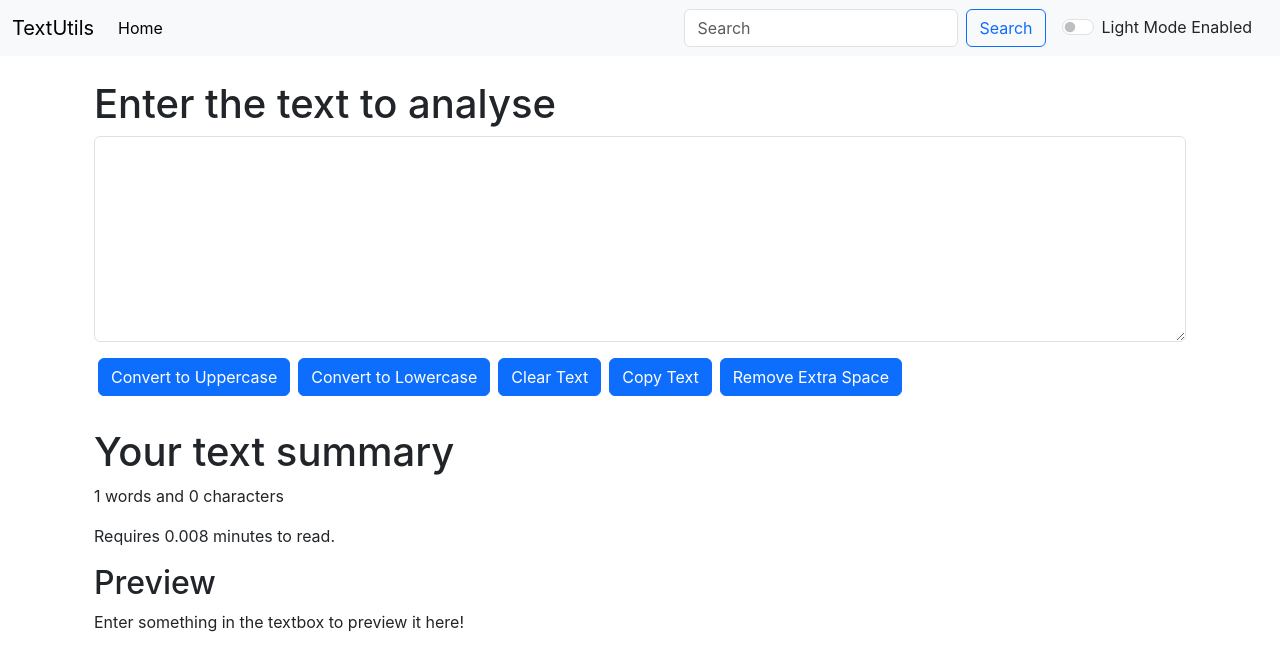
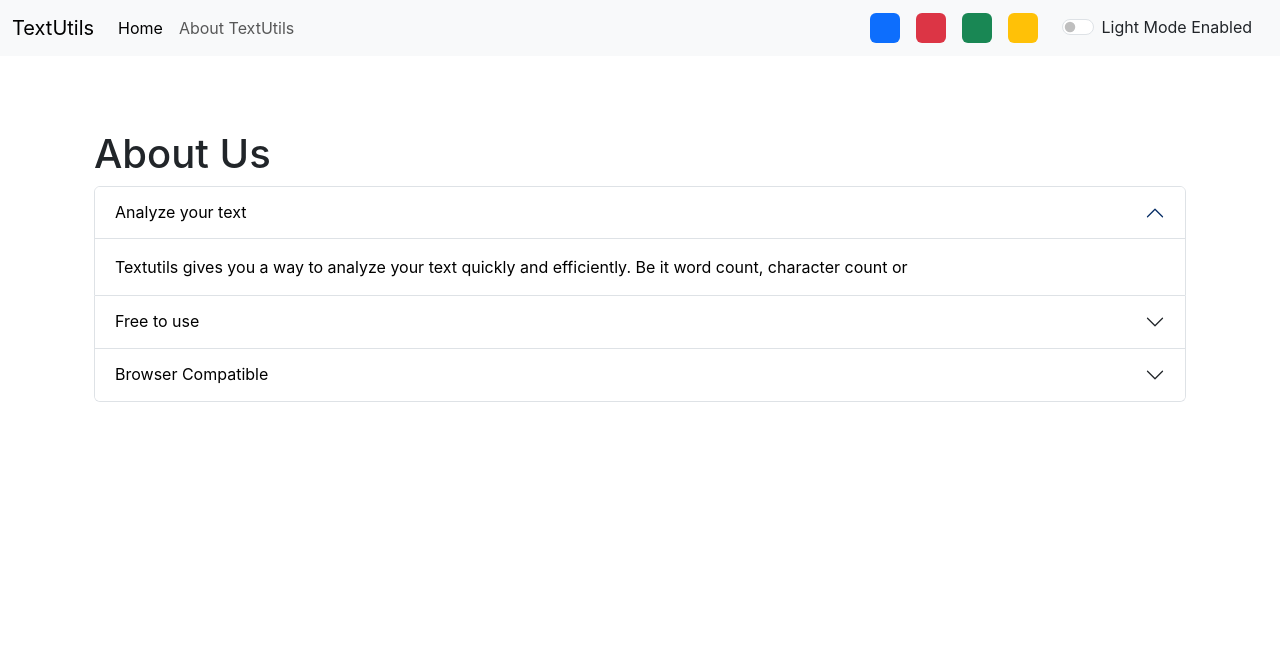
Before and after one commit to Mridulbirla13/TextUtils, a React (Create React App) app: page /about in a window 1280 px wide. Shown: the top 670 px of the page. Built offline with nearby package versions, Linux system fonts and the light colour scheme.

Commit message:
Completed video 19

```diff
--- a/src/App.js
+++ b/src/App.js
@@ -1,9 +1,9 @@
-// import About from './components/About';
+import About from './components/About';
 import Alert from './components/Alert';
 import Navbar from './components/Navbar';
 import TextForm from './components/TextForm';
 import React, { useState } from 'react'
-// import { BrowserRouter, Route, Routes } from "react-router-dom";
+import { BrowserRouter, Route, Routes } from "react-router-dom";
 
 
 function App() {
@@ -19,7 +19,19 @@ function App() {
     }, 1500);
   }
 
-  const toggleMode = ()=>{
+  const removeBodyClasses = ()=>{
+    document.body.classList.remove('bg-light');
+    document.body.classList.remove('bg-dark');
+    document.body.classList.remove('bg-danger');
+    document.body.classList.remove('bg-primary');
+    document.body.classList.remove('bg-success');
+    document.body.classList.remove('bg-warning');
+  }
+
+  const toggleMode = (cls)=>{
+    removeBodyClasses();
+    console.log(cls);
+    document.body.classList.add('bg-'+cls)
     if(mode === 'light'){
       setMode('dark');
       document.body.style.backgroundColor = '#31363F';
@@ -36,19 +48,19 @@ function App() {
   }
   return (
     <>
-    {/* <BrowserRouter> */}
+    <BrowserRouter>
       <Navbar title ="TextUtils" aboutText = "About TextUtils" mode ={mode} toggleMode = {toggleMode}/>
     	<Alert alert = {alert}/>
       <div className="container my-4">
         {/* /users --> Component 1
         /usrers/home --> Component 2 */}
-      {/* <Routes> */}
-    		{/* <Route exact path='/about' element={<About mode={mode}/>}/>
-    		<Route exact path="/" element={<TextForm showAlert={showAlert} heading = "Enter the text to analyse"/>}></Route>	 */}
-        <TextForm showAlert={showAlert} heading = "Enter the text to analyse"/>
-    	{/* </Routes> */}
+      <Routes>
+    		<Route exact path='/about' element={<About mode={mode}/>}/>
+    		<Route exact path="/" element={<TextForm showAlert={showAlert} heading = "Enter the text to analyse"/>}></Route>
+        {/* <TextForm showAlert={showAlert} heading = "Enter the text to analyse"/> */}
+      </Routes>
       </div>
-    {/* </BrowserRouter>     */}
+    </BrowserRouter>
     </>
   );
 }
--- a/src/components/About.js
+++ b/src/components/About.js
@@ -2,65 +2,54 @@ import React,{useState} from 'react'
 
 export default function About(props) {
 
-   const [myStyle, setMyStyle] = useState({
-    color:'white',
-    backgroundColor: 'black'
-   })
+  //  const [myStyle, setMyStyle] = useState({
+  //   color:'white',
+  //   backgroundColor: 'black'
+  //  })
+   let myStyle ={
+    color: props.mode === 'dark'? 'white':'black',
+    backgroundColor : props.mode ==='dark'?'rgb(57 63 75':'white'
+   }
    const [btntext, setBtnText] = useState('Enable Dark Mode')
 
-  // const toggleStyle = ()=>{
-  //   if(myStyle.color === 'white'){
-  //       setMyStyle({
-  //           color: 'black',
-  //           backgroundColor:'white'
-  //       })
-  //       setBtnText("Enable Dark Mode");
-  //   }
-  //   else{
-  //       setMyStyle({
-  //           color: 'white',
-  //           backgroundColor:'#31363F'
-  //       })
-  //       setBtnText("Enable Light Mode");
-  //   }
 
 
   return (
-    <div className = "container my-3 " >
+    <div className = "container my-3 ">
       <div className="accordion" id="accordionPanelsStayOpenExample">
             <h1 className='my-2'>About Us</h1>
             <div className="accordion-item">
               <h2 className="accordion-header">
-                <button className="accordion-button" type="button" data-bs-toggle="collapse" data-bs-target="#panelsStayOpen-collapseOne" aria-expanded="true" aria-controls="panelsStayOpen-collapseOne">
-                  Accordion Item #1
+                <button className="accordion-button" type="button" style={myStyle} data-bs-toggle="collapse" data-bs-target="#panelsStayOpen-collapseOne" aria-expanded="true" aria-controls="panelsStayOpen-collapseOne">
+                  Analyze your text
                 </button>
               </h2>
               <div id="panelsStayOpen-collapseOne" className="accordion-collapse collapse show">
-                <div className="accordion-body" >
-                  <strong>This is the first item's accordion body.</strong> It is shown by default, until the collapse plugin adds the appropriate classNamees that we use to style each element. These classNamees control the overall appearance, as well as the showing and hiding via CSS transitions. You can modify any of this with custom CSS or overriding our default variables. It's also worth noting that just about any HTML can go within the <code>.accordion-body</code>, though the transition does limit overflow.
+                <div className="accordion-body" style={myStyle}>
+                  Textutils gives you a way to analyze your text quickly and efficiently. Be it word count, character count or
                 </div>
               </div>
             </div>
             <div className="accordion-item">
               <h2 className="accordion-header">
-                <button className="accordion-button collapsed" type="button" data-bs-toggle="collapse" data-bs-target="#panelsStayOpen-collapseTwo" aria-expanded="false" aria-controls="panelsStayOpen-collapseTwo">
-                  Accordion Item #2
+                <button className="accordion-button collapsed" style={myStyle} type="button" data-bs-toggle="collapse" data-bs-target="#panelsStayOpen-collapseTwo" aria-expanded="false" aria-controls="panelsStayOpen-collapseTwo">
+                  Free to use
                 </button>
               </h2>
               <div id="panelsStayOpen-collapseTwo" className="accordion-collapse collapse">
-                <div className="accordion-body">
+                <div className="accordion-body" style={myStyle}>
                   <strong>This is the second item's accordion body.</strong> It is hidden by default, until the collapse plugin adds the appropriate classNamees that we use to style each element. These classNamees control the overall appearance, as well as the showing and hiding via CSS transitions. You can modify any of this with custom CSS or overriding our default variables. It's also worth noting that just about any HTML can go within the <code>.accordion-body</code>, though the transition does limit overflow.
                 </div>
               </div>
             </div>
             <div className="accordion-item">
               <h2 className="accordion-header">
-                <button className="accordion-button collapsed" type="button" data-bs-toggle="collapse" data-bs-target="#panelsStayOpen-collapseThree" aria-expanded="false" aria-controls="panelsStayOpen-collapseThree">
-                  Accordion Item #3
+                <button className="accordion-button collapsed" style={myStyle} type="button" data-bs-toggle="collapse" data-bs-target="#panelsStayOpen-collapseThree" aria-expanded="false" aria-controls="panelsStayOpen-collapseThree">
+                  Browser Compatible
                 </button>
               </h2>
               <div id="panelsStayOpen-collapseThree" className="accordion-collapse collapse">
-                <div className="accordion-body">
+                <div className="accordion-body" style={myStyle}>
                   <strong>This is the third item's accordion body.</strong> It is hidden by default, until the collapse plugin adds the appropriate classNamees that we use to style each element. These classNamees control the overall appearance, as well as the showing and hiding via CSS transitions. You can modify any of this with custom CSS or overriding our default variables. It's also worth noting that just about any HTML can go within the <code>.accordion-body</code>, though the transition does limit overflow.
                 </div>
               </div>
--- a/src/components/Alert.js
+++ b/src/components/Alert.js
@@ -6,7 +6,7 @@ function Alert(props) {
         return lower.charAt(0).toUpperCase() + lower.slice(1);
     }
     return (
-      <div>
+      <div style={{height:'50px'}}>
           {props.alert && (<div className={`alert alert-${props.alert.type} alert-dismissible fade show`} role="alert">
             <strong>{capitalize(props.alert.type)}</strong>: {props.alert.msg}
           </div>
--- a/src/components/Navbar.js
+++ b/src/components/Navbar.js
@@ -1,6 +1,6 @@
 import React from 'react'
 import PropTypes from 'prop-types'
-// import { Link } from 'react-router-dom';
+import { Link } from 'react-router-dom';
 
 
 export default function Navbar(props) {
@@ -8,29 +8,31 @@ export default function Navbar(props) {
     <div>
       <nav className={`navbar navbar-expand-lg navbar-${props.mode} bg-${props.mode}`}>
       <div className="container-fluid">
-        {/* <Link className="navbar-brand" to="/">{props.title}</Link> */}
-        <a className="navbar-brand" href="#">{props.title}</a>
+        <Link className="navbar-brand" to="/">{props.title}</Link>
+        {/* <a className="navbar-brand" href="#">{props.title}</a> */}
         <button className="navbar-toggler" type="button" data-bs-toggle="collapse" data-bs-target="/navbarScroll" aria-controls="navbarScroll" aria-expanded="false" aria-label="Toggle navigation">
           <span className="navbar-toggler-icon"></span>
         </button>
         <div className="collapse navbar-collapse" id="navbarScroll">
           <ul className="navbar-nav me-auto my-2 my-lg-0 navbar-nav-scroll">
             <li className="nav-item">
-              {/* <Link className="nav-link active" aria-current="page" to="/">Home</Link> */}
-              <a className="nav-link active" aria-current="page" href="#">Home</a>
+              <Link className="nav-link active" aria-current="page" to="/">Home</Link>
+              {/* <a className="nav-link active" aria-current="page" href="#">Home</a> */}
             </li>
-            {/* <li className="nav-item">
+            <li className="nav-item">
               <Link className="nav-link" to="/about">{props.aboutText}</Link>
-            </li> */}
+            </li>
           </ul>
-          <form className="d-flex" role="search">
-            <input className="form-control me-2" type="search" placeholder="Search" aria-label="Search"/>
-            <button className="btn btn-outline-primary" type="submit">Search</button>
-          </form>
-        </div>
-        <div className={`form-check form-switch mx-3 text-${props.mode==='light'?'dark':'light'}`}>
-          <input className="form-check-input" onClick = {props.toggleMode} type="checkbox" role="switch" id="flexSwitchCheckDefault"/>
-          <label className="form-check-label" htmlFor="flexSwitchCheckDefault">{props.mode==='light'?'Light Mode Enabled':'Dark Mode Enabled'}</label>
+          <div className="d-flex">
+            <div className="bg-primary rounded mx-2" onClick = {()=>{props.toggleMode('primary')}} style = {{height:'30px',width:'30px'}}></div>
+            <div className="bg-danger rounded mx-2" onClick = {()=>{props.toggleMode('danger')}} style = {{height:'30px',width:'30px'}}></div>
+            <div className="bg-success rounded mx-2" onClick = {()=>{props.toggleMode('success')}} style = {{height:'30px',width:'30px'}}></div>
+            <div className="bg-warning rounded mx-2" onClick = {()=>{props.toggleMode('warning')}} style = {{height:'30px',width:'30px'}}></div>
+          </div>
+          <div className={`form-check form-switch mx-3 text-${props.mode==='light'?'dark':'light'}`}>
+            <input className="form-check-input" onClick = {()=>{props.toggleMode(null)}} type="checkbox" role="switch" id="flexSwitchCheckDefault"/>
+            <label className="form-check-label" htmlFor="flexSwitchCheckDefault">{props.mode==='light'?'Light Mode Enabled':'Dark Mode Enabled'}</label>
+          </div>
         </div>
       </div>
     </nav>
--- a/src/components/TextForm.js
+++ b/src/components/TextForm.js
@@ -33,6 +33,7 @@ export default function TextForm(props) {
     var text = document.getElementById("myBox");
     text.select();
     navigator.clipboard.writeText(text.value);
+    document.getSelection().removeAllRanges();
     props.showAlert("Copied to Clipboard","success");
 
   }
@@ -50,18 +51,18 @@ export default function TextForm(props) {
         <form>
            <div className="mb-3">
             <h1>{props.heading}</h1>
-            <textarea className = "form-control" value = {text} onChange={handleOnChange} style={{ backgroundColor: props.mode === 'dark' ? '#212529' : 'white' }} id="myBox" rows="8"></textarea>
-            <button className="btn btn-primary my-3 mx-1" onClick={handleUpClick}>Convert to Uppercase</button>
-            <button className="btn btn-primary my-3 mx-1" onClick={handleLoClick}>Convert to Lowercase</button>
-            <button className="btn btn-primary my-3 mx-1" onClick={handleclearClick}>Clear Text</button>
-            <button className="btn btn-primary my-3 mx-1" onClick={handleCopy}>Copy Text</button>
-            <button className="btn btn-primary my-3 mx-1" onClick={handleExtraSpaces}>Remove Extra Space</button>
+            <textarea className = "form-control" value = {text} onChange={handleOnChange} style={{backgroundColor: props.mode === 'dark' ? '#22262d' : 'white', color:props.mode ==='dark'? 'white':'black' }} id="myBox" rows="8"></textarea>
+            <button disabled = {text.length === 0} className="btn btn-primary my-3 mx-1 my-1" onClick={handleUpClick}>Convert to Uppercase</button>
+            <button disabled = {text.length === 0} className="btn btn-primary my-3 mx-1 my-1" onClick={handleLoClick}>Convert to Lowercase</button>
+            <button disabled = {text.length === 0} className="btn btn-primary my-3 mx-1 my-1" onClick={handleclearClick}>Clear Text</button>
+            <button disabled = {text.length === 0} className="btn btn-primary my-3 mx-1 my-1" onClick={handleCopy}>Copy Text</button>
+            <button disabled = {text.length === 0} className="btn btn-primary my-3 mx-1 my-1" onClick={handleExtraSpaces}>Remove Extra Space</button>
            </div>
         </form>
     </div>
     <div className="container my-3">
         <h1>Your text summary</h1>
-        <p>{text.split(" ").length} words and {text.length} characters</p>
+        <p>{text.split(" ").filter((element)=>{return element.length!==0}).length} words and {text.length} characters</p>
         <p>Requires {0.008 * text.split(" ").length} minutes to read.</p>
         <h2>Preview</h2>
         <p>{text.length>0?text:"Enter something in the textbox to preview it here!"}</p>
```
